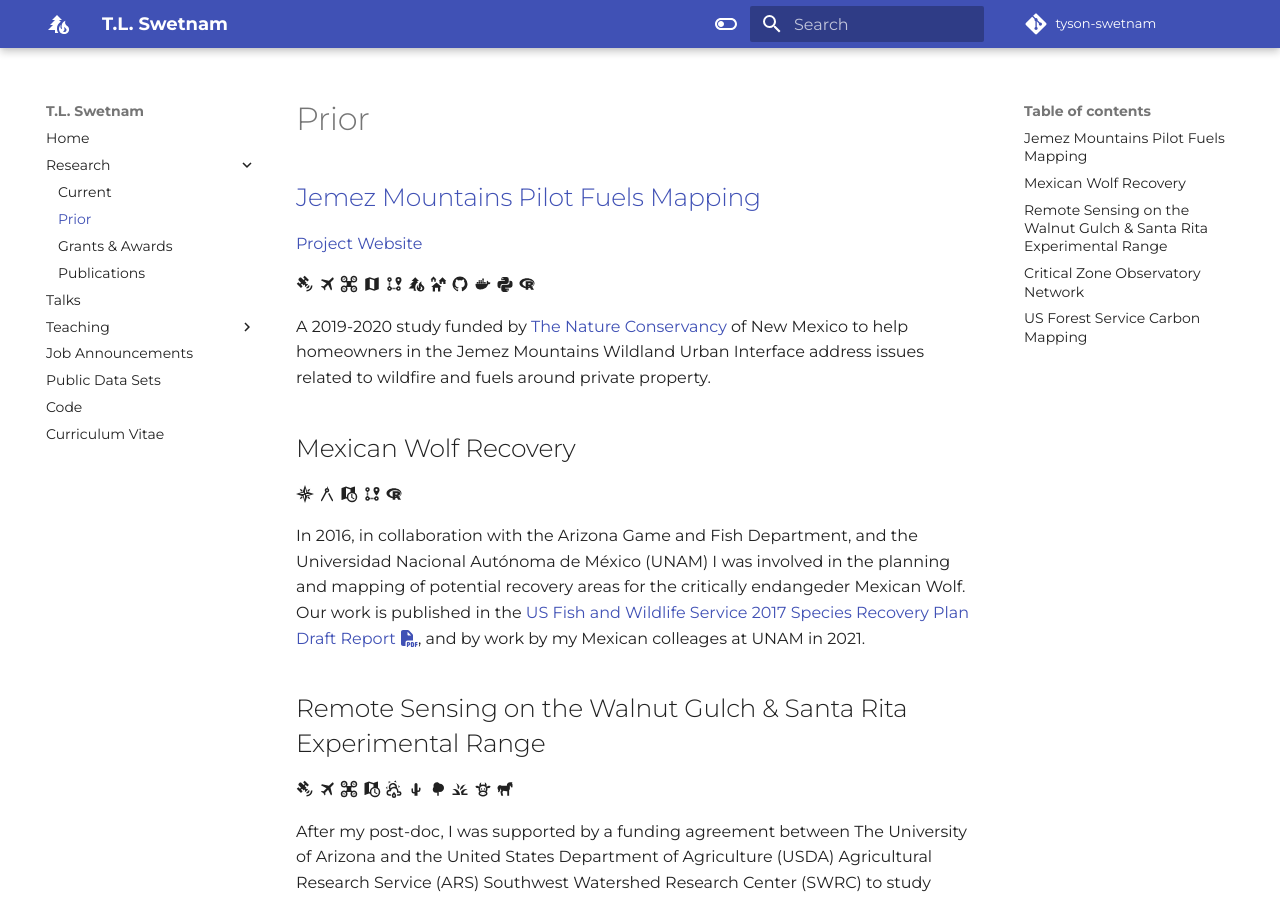
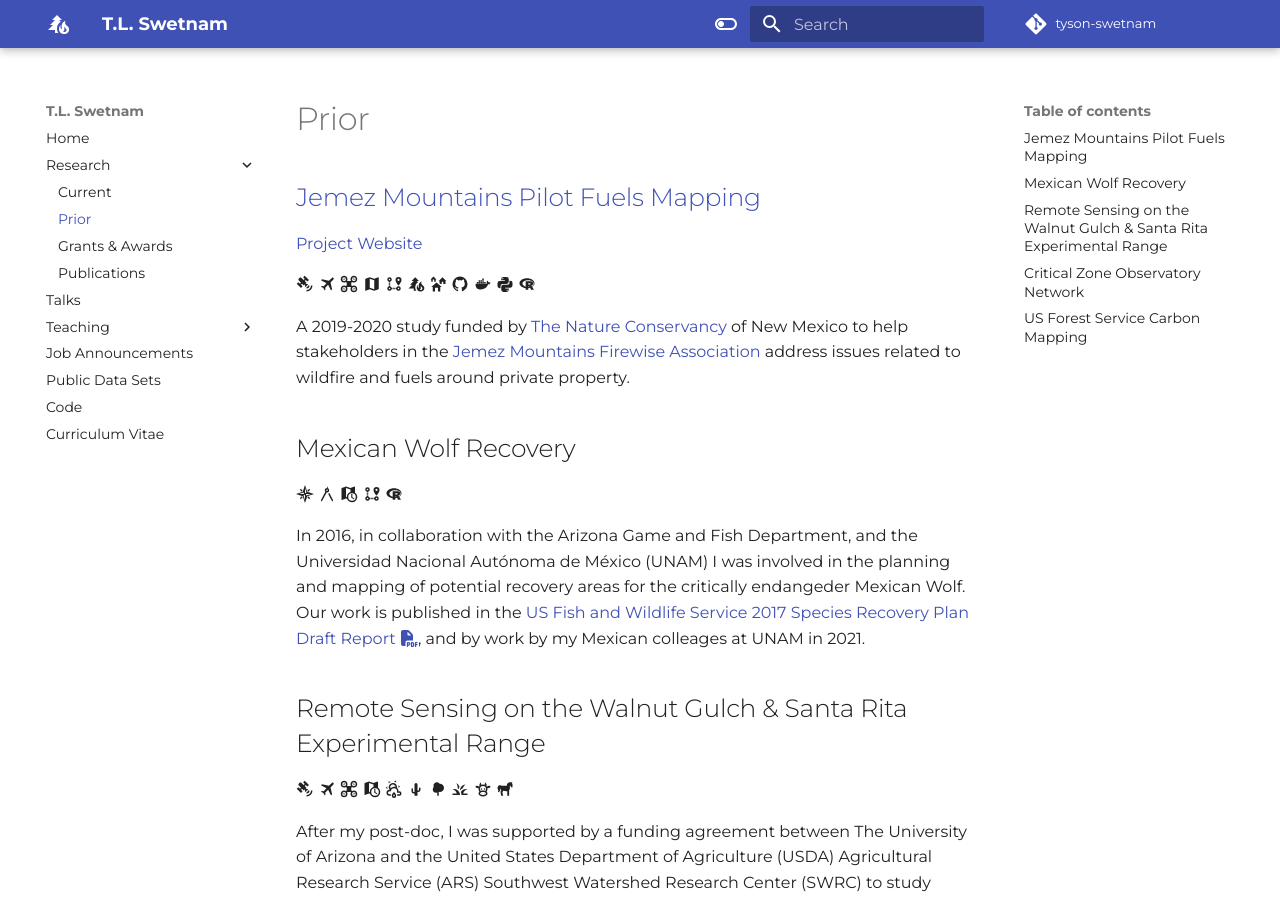
Before and after one commit to tyson-swetnam/new-website, an MkDocs documentation site: the page built from docs/previous_projects.md, in a window 1280 px wide and 900 px high. Built offline with MkDocs 1.6.1 and Material for MkDocs 9.7.7, drawn with Linux system fonts in a browser that asks for light colours; some web fonts are replaced; comment, search, counter and statistics services are not loaded.

Commit message:
Update previous_projects.md

```diff
--- a/docs/previous_projects.md
+++ b/docs/previous_projects.md
@@ -4,7 +4,7 @@
 
 :material-satellite-variant: :material-airplane: :material-quadcopter: :material-map: :material-map-marker-path: :material-pine-tree-fire: :material-home-group: :material-github: :material-docker: :material-language-python: :material-language-r:
 
-A 2019-2020 study funded by [The Nature Conservancy]() of New Mexico to help homeowners in the Jemez Mountains Wildland Urban Interface address issues related to wildfire and fuels around private property.
+A 2019-2020 study funded by [The Nature Conservancy](https://www.nature.org/en-us/about-us/where-we-work/united-states/new-mexico/contact-us/) of New Mexico to help stakeholders in the [Jemez Mountains Firewise Association](https://sites.google.com/view/jmfa-nm/home) address issues related to wildfire and fuels around private property.
 
 ## Mexican Wolf Recovery
 
```
